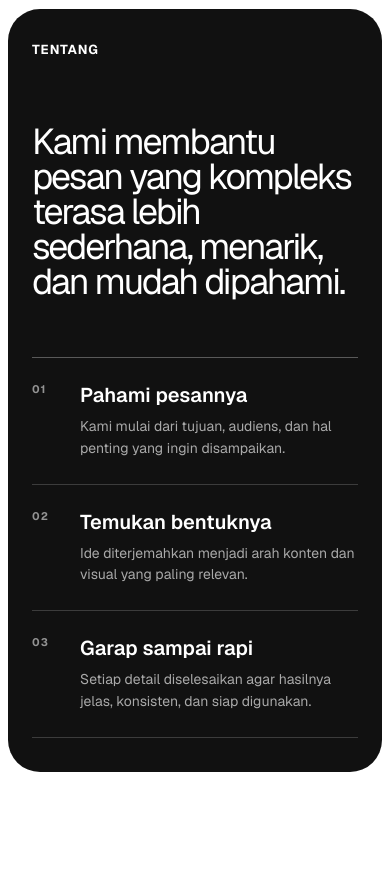
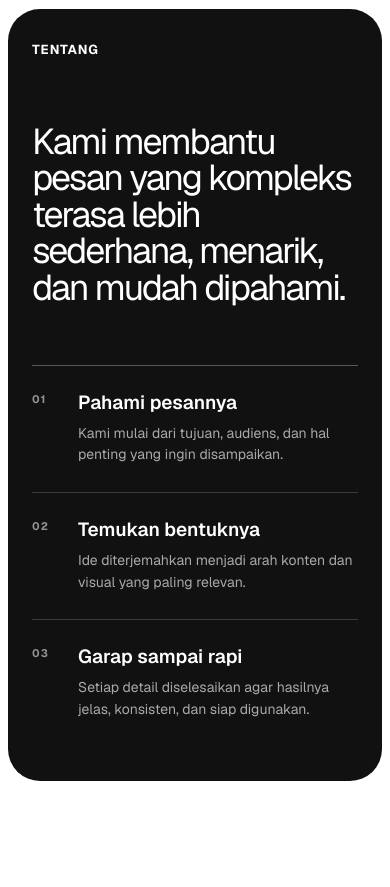
Before and after one commit to yudistiroar/garapin-homepage, a website built with Vite: page index.html in a window 390 px wide. Shown: the part 6340-7227 px from the top of the page. Built offline with nearby package versions, Linux system fonts and the light colour scheme.

Commit message:
Fix about section layout

```diff
--- a/v2.css
+++ b/v2.css
@@ -650,3 +650,63 @@ html, body { max-width: 100%; overflow-x: clip; }
   .project-card-compact .project-description { margin-top: 0; }
   .project-card-compact .project-link { margin-top: auto; }
 }
+
+/* About section — clear editorial stack */
+.about { overflow: hidden; }
+.about-layout {
+  grid-column: 1 / -1;
+  width: 100%;
+  margin-top: clamp(58px, 7vw, 92px);
+  display: block;
+}
+.about .about-lead {
+  width: 100%;
+  max-width: 980px;
+  margin: 0;
+  font-size: clamp(44px, 5.4vw, 74px);
+  line-height: .98;
+  letter-spacing: -.055em;
+}
+.about-process {
+  margin: clamp(76px, 9vw, 120px) 0 0;
+  padding: 0;
+  border-top: 1px solid rgba(255,255,255,.3);
+  display: grid;
+  grid-template-columns: repeat(3, minmax(0, 1fr));
+  list-style: none;
+}
+.about-process li {
+  min-width: 0;
+  min-height: 230px;
+  padding: 26px clamp(20px, 2.8vw, 38px) 30px;
+  border-right: 1px solid rgba(255,255,255,.18);
+  border-bottom: 0;
+  display: flex;
+  flex-direction: column;
+  align-items: flex-start;
+  gap: 0;
+}
+.about-process li:last-child { border-right: 0; }
+.about-process li > span { margin-bottom: auto; }
+.about-process strong { margin: 34px 0 12px; font-size: clamp(19px, 2vw, 25px); }
+.about-process p { width: 100%; margin: 0; font-size: 14px; line-height: 1.55; }
+
+@media (max-width: 760px) {
+  .about { padding: 68px 22px 76px; }
+  .about-layout { margin-top: 52px; }
+  .about .about-lead { max-width: 100%; font-size: clamp(34px, 9.2vw, 46px); line-height: 1.02; }
+  .about-process { margin-top: 58px; grid-template-columns: 1fr; }
+  .about-process li {
+    min-height: 0;
+    padding: 24px 0 26px;
+    border-right: 0;
+    border-bottom: 1px solid rgba(255,255,255,.18);
+    display: grid;
+    grid-template-columns: 32px 1fr;
+    gap: 8px 14px;
+  }
+  .about-process li:last-child { border-bottom: 0; }
+  .about-process li > span { margin: 2px 0 0; grid-row: 1 / span 2; }
+  .about-process strong { margin: 0; font-size: 19px; }
+  .about-process p { grid-column: 2; }
+}
```
Also changed, not shown: dist/client/assets/index-B0Z1Ex61.css (added), dist/client/assets/index-DRK5iUBv.css (deleted), dist/client/index.html.
